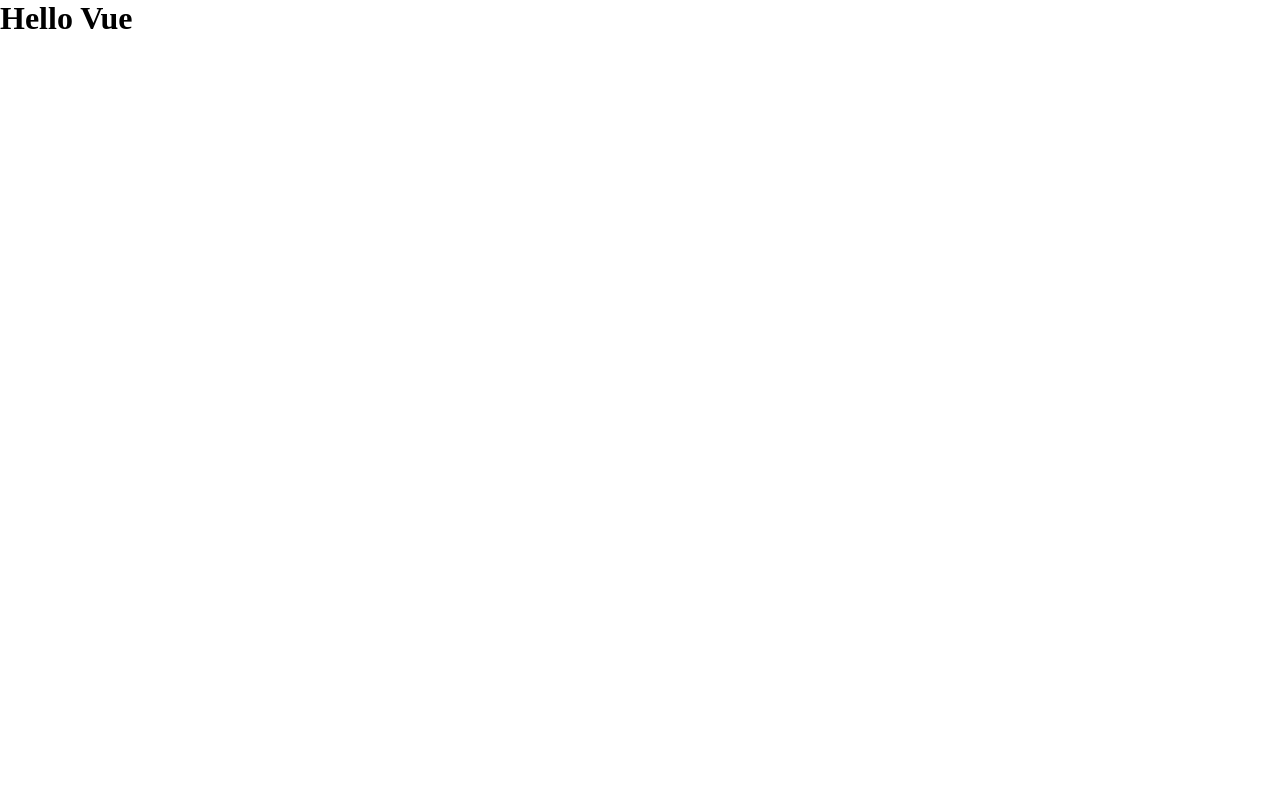
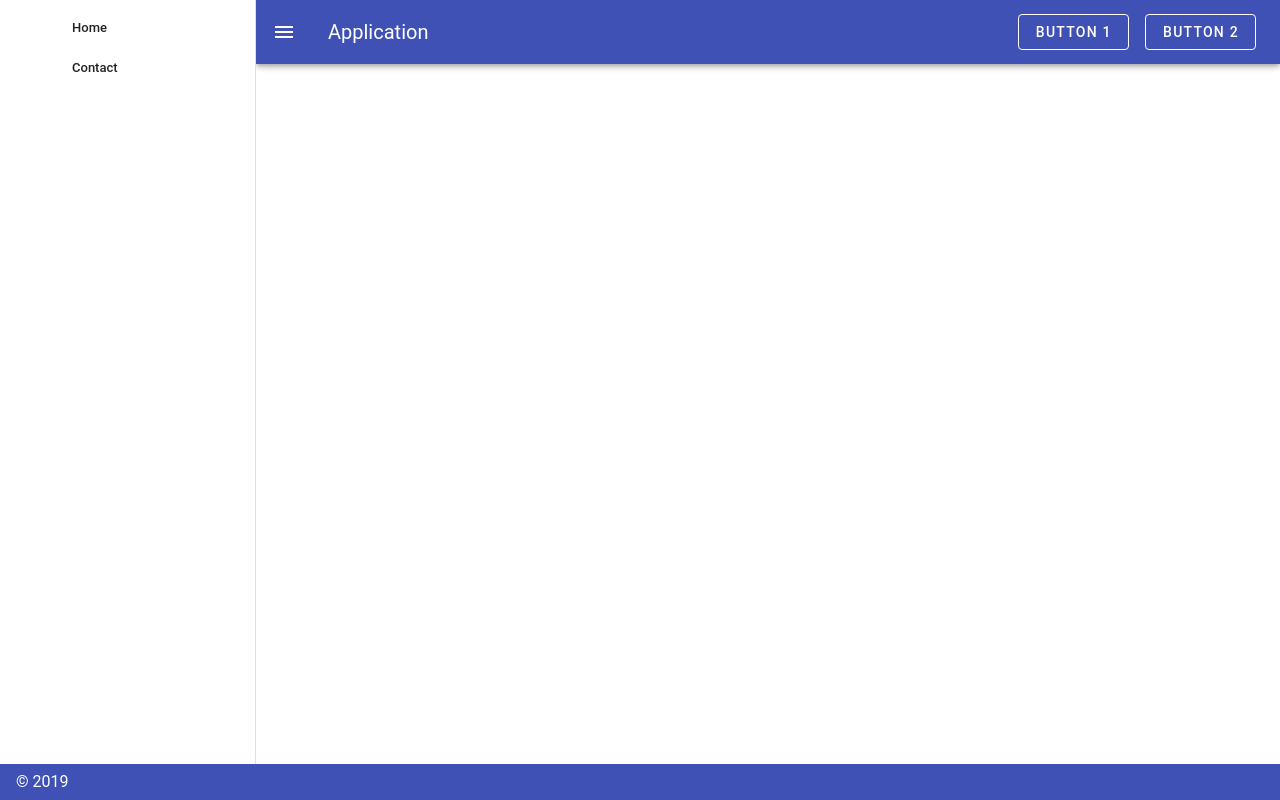
Before and after one commit to a-yurkevich/vuejs-example, a Vue app in the folder ad-board/: page / in a window 1280 px wide. Built offline with nearby package versions, Linux system fonts and the light colour scheme.

Commit message:
common layout + toolbar

```diff
--- /dev/null
+++ b/ad-board/plugins/vuetify.js
@@ -0,0 +1,13 @@
+import Vue from 'vue'
+import Vuetify from 'vuetify'
+import 'vuetify/dist/vuetify.min.css'
+
+Vue.use(Vuetify)
+
+const opts = {
+  icons: {
+    iconfont: 'mdiSvg', // 'mdi' || 'mdiSvg' || 'md' || 'fa' || 'fa4' || 'faSvg'
+  }
+}
+
+export default new Vuetify(opts)
--- a/ad-board/src/App.vue
+++ b/ad-board/src/App.vue
@@ -1,8 +1,73 @@
 <template>
-  <h1>Hello Vue</h1>
+  <v-app id="inspire">
+    <v-navigation-drawer
+      v-model="drawer"
+      app
+    >
+      <v-list dense>
+        <v-list-item link>
+          <v-list-item-action>
+            <v-icon>mdi-home</v-icon>
+          </v-list-item-action>
+          <v-list-item-content>
+            <v-list-item-title>Home</v-list-item-title>
+          </v-list-item-content>
+        </v-list-item>
+        <v-list-item link>
+          <v-list-item-action>
+            <v-icon>mdi-contact-mail</v-icon>
+          </v-list-item-action>
+          <v-list-item-content>
+            <v-list-item-title>Contact</v-list-item-title>
+          </v-list-item-content>
+        </v-list-item>
+      </v-list>
+    </v-navigation-drawer>
+
+    <v-app-bar
+      app
+      color="indigo"
+      dark
+    >
+      <v-app-bar-nav-icon @click.stop="drawer = !drawer" />
+      <v-toolbar-title>Application</v-toolbar-title>
+      <v-spacer></v-spacer>
+
+      <v-btn
+        class="ma-2"
+        outlined
+        color="white">
+          Button 1
+      </v-btn>
+
+      <v-btn
+        class="ma-2"
+        outlined
+        color="white">
+          Button 2
+      </v-btn>
+
+    </v-app-bar>
+
+    <v-content>
+      <router-view></router-view>
+    </v-content>
+    <v-footer
+      color="indigo"
+      app
+    >
+      <span class="white--text">&copy; 2019</span>
+    </v-footer>
+  </v-app>
 </template>
 
 <script>
-export default {
-}
+  export default {
+    props: {
+      source: String,
+    },
+    data: () => ({
+      drawer: null,
+    }),
+  }
 </script>
--- a/ad-board/src/main.js
+++ b/ad-board/src/main.js
@@ -1,16 +1,14 @@
 import Vue from 'vue'
 import App from './App'
 import router from './router'
-import Vuetify from 'vuetify';
-import 'vuetify/dist/vuetify.min.css'
-
-Vue.use(Vuetify)
+import vuetify from '../plugins/vuetify' // path to vuetify export
 Vue.config.productionTip = false
 
 /* eslint-disable no-new */
 new Vue({
   el: '#app',
   router,
+  vuetify,
   components: { App },
   template: '<App/>'
 })
```
Also changed, not shown: ad-board/config/index.js (+27 -0 lines).
